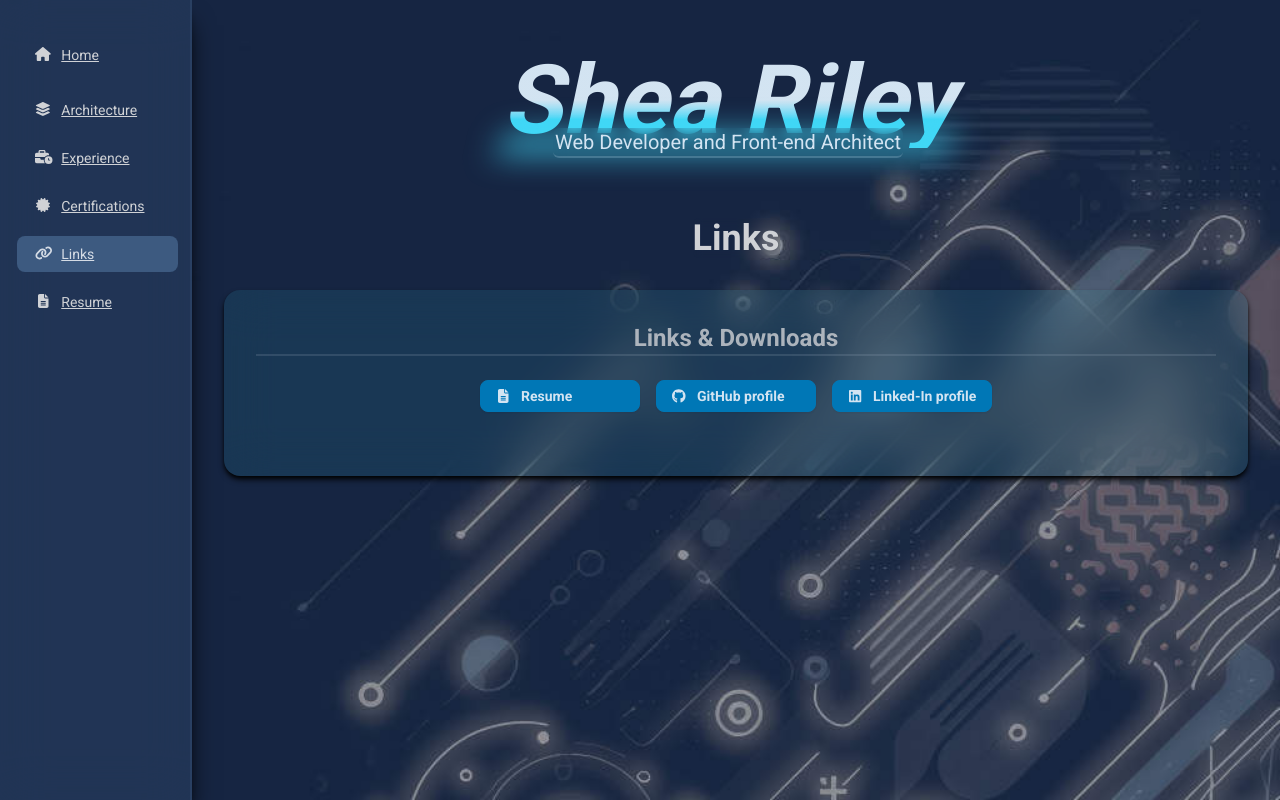
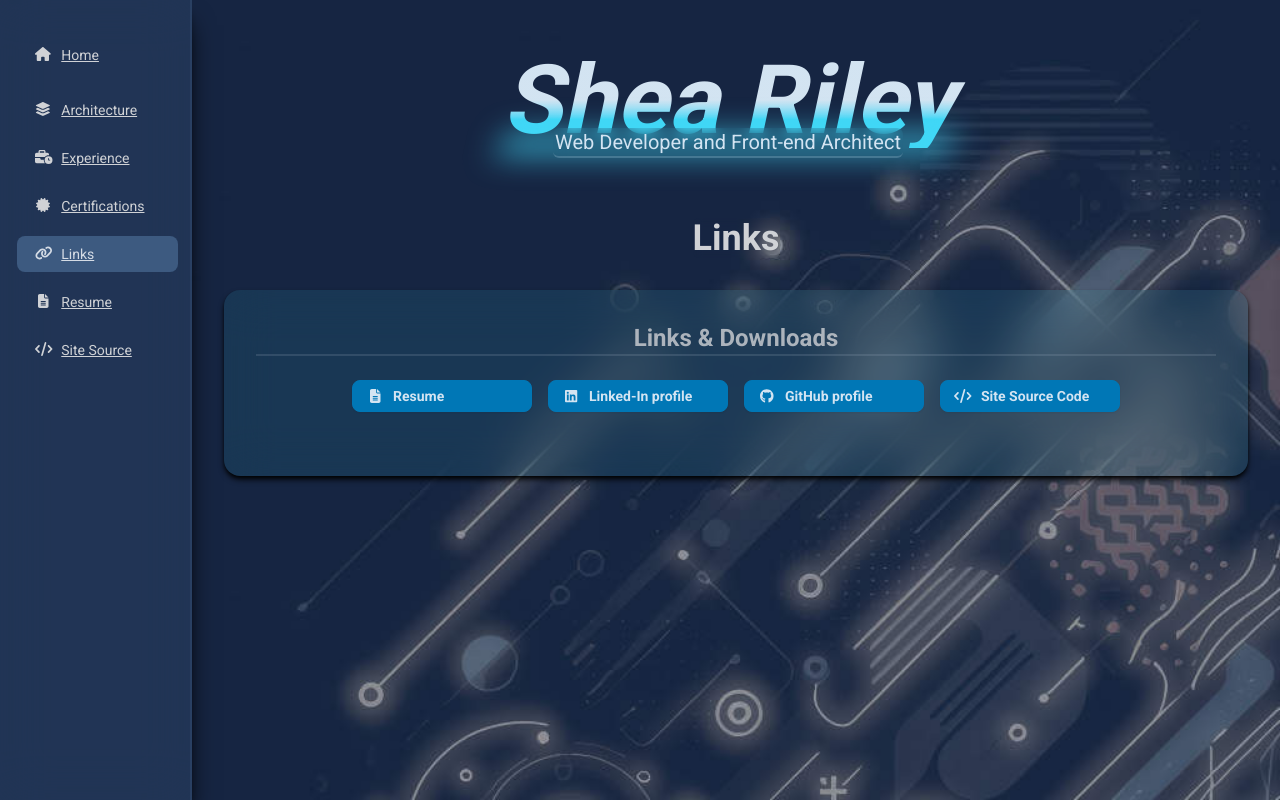
Before and after one commit to sheariley/portfolio-web-dev, a React (Vite) app: page /links in a window 1280 px wide. Built offline with nearby package versions, Linux system fonts and the light colour scheme; what tailwindcss-3d would draw is missing.

Commit message:
Add site source code links

```diff
--- a/src/components/ui/NavMenu.tsx
+++ b/src/components/ui/NavMenu.tsx
@@ -13,19 +13,21 @@ type NavMenuRouteItem = NavMenuItemBase & {
   path: string;
 };
 
-type NavMenuDownloadItem = NavMenuItemBase & {
-  downloadUrl: string;
+type NavMenuLinkItem = NavMenuItemBase & {
+  href: string;
+  target?: string;
+  download?: boolean;
 };
 
-type NavMenuItem = NavMenuRouteItem | NavMenuDownloadItem;
+type NavMenuItem = NavMenuRouteItem | NavMenuLinkItem;
 
 type NavMenuProps = {
   menuItems: NavMenuItem[];
   onItemClick?(event: MouseEvent<HTMLAnchorElement>): void;
 };
 
-function isNavMenuDownloadItem(item: NavMenuItem): item is NavMenuDownloadItem {
-  return 'downloadUrl' in item;
+function isNavMenuLinkItem(item: NavMenuItem): item is NavMenuLinkItem {
+  return 'href' in item;
 }
 
 function NavMenuItemIcon({ icon }: { icon: IconDefinition }) {
@@ -48,12 +50,13 @@ export default function NavMenu({ menuItems, onItemClick }: NavMenuProps) {
   return (
     <ul className="menu flex-1 space-y-3">
       {menuItems.map((item) => {
-        if (isNavMenuDownloadItem(item)) {
+        if (isNavMenuLinkItem(item)) {
           return (
-            <li key={item.downloadUrl}>
+            <li key={item.href}>
               <a
-                href={item.downloadUrl}
-                download
+                href={item.href}
+                download={item.download}
+                target={item.target}
                 onClick={handleItemClick.bind(null, item)}
               >
                 <NavMenuItemIcon icon={item.icon} />
--- a/src/pages/LinksPage.tsx
+++ b/src/pages/LinksPage.tsx
@@ -1,5 +1,5 @@
 import { faGithub, faLinkedin } from '@fortawesome/free-brands-svg-icons';
-import { faFileText } from '@fortawesome/free-solid-svg-icons';
+import { faCode, faFileText } from '@fortawesome/free-solid-svg-icons';
 
 import Button from '@/components/ui/Button';
 import Card from '@/components/ui/Card';
@@ -17,7 +17,7 @@ export default function LinksPage() {
               Links &amp; Downloads
             </Card.Title>
             <div className="mb-4 flex flex-col items-center">
-              <ul className="my-0 list-none pl-0 *:flex *:w-[160px] *:pl-0 md:flex md:flex-row md:space-x-4 md:*:my-4 max_md:space-y-6">
+              <ul className="my-0 list-none pl-0 *:flex *:w-[180px] *:pl-0 md:flex md:flex-row md:space-x-4 md:*:my-4 max_md:space-y-6">
                 <li>
                   <Button
                     themeColor="primary"
@@ -28,6 +28,18 @@ export default function LinksPage() {
                     className="w-full justify-start"
                   >
                     Resume
+                  </Button>
+                </li>
+                <li>
+                  <Button
+                    themeColor="primary"
+                    href="https://www.linkedin.com/in/shea-riley-8bb19336/"
+                    target="_blank"
+                    icon={faLinkedin}
+                    size="sm"
+                    className="w-full justify-start"
+                  >
+                    Linked-In profile
                   </Button>
                 </li>
                 <li>
@@ -45,13 +57,13 @@ export default function LinksPage() {
                 <li>
                   <Button
                     themeColor="primary"
-                    href="https://www.linkedin.com/in/shea-riley-8bb19336/"
+                    href="https://github.com/sheariley/portfolio-web-dev"
                     target="_blank"
-                    icon={faLinkedin}
+                    icon={faCode}
                     size="sm"
                     className="w-full justify-start"
                   >
-                    Linked-In profile
+                    Site Source Code
                   </Button>
                 </li>
               </ul>
--- a/src/pages/RootLayout.tsx
+++ b/src/pages/RootLayout.tsx
@@ -2,6 +2,7 @@ import {
   faBars,
   faBusinessTime,
   faCertificate,
+  faCode,
   faFileText,
   faHome,
   faLayerGroup,
@@ -103,8 +104,15 @@ export default function RootLayout() {
               },
               {
                 label: 'Resume',
-                downloadUrl: '/resume.pdf',
+                href: '/resume.pdf',
+                download: true,
                 icon: faFileText
+              },
+              {
+                label: 'Site Source',
+                href: 'https://github.com/sheariley/portfolio-web-dev',
+                target: '_blank',
+                icon: faCode
               }
             ]}
           />
```
